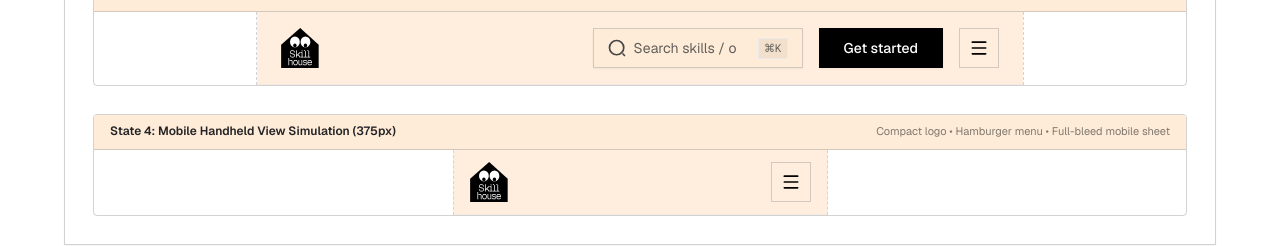
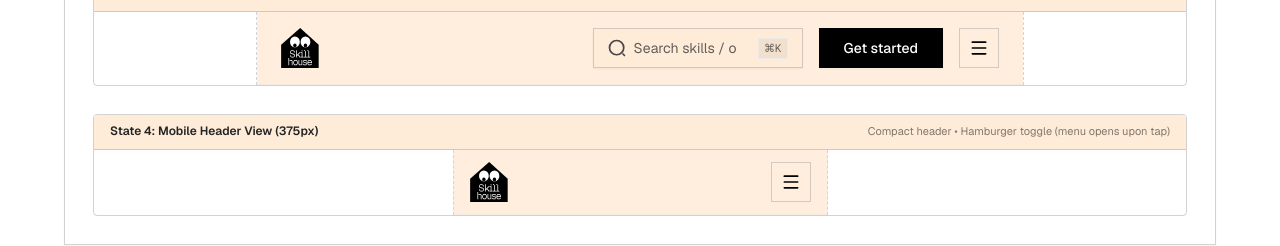
Before and after one commit to Cannon-Leo/Skillhouse, a Next.js app: page /design-system in a window 1280 px wide. Shown: the part 7660-7906 px from the top of the page. Built offline with nearby package versions, Linux system fonts and the light colour scheme.

Commit message:
docs: clarify mobile closed nav header in showcase

```diff
--- a/src/components/design-system/DesignSystemShowcase.tsx
+++ b/src/components/design-system/DesignSystemShowcase.tsx
@@ -758,11 +758,11 @@ export const DesignSystemShowcase: React.FC = () => {
             </div>
           </div>
 
-          {/* State 4: Mobile Handheld Simulation */}
+          {/* State 4: Mobile Closed Header State (375px) */}
           <div style={{ width: "100%", border: "1px solid var(--color-border)", borderRadius: "4px", overflow: "hidden" }}>
             <div style={{ padding: "8px 16px", background: "var(--color-surface-cream)", borderBottom: "1px solid var(--color-border)", display: "flex", justifyContent: "space-between", alignItems: "center" }}>
-              <span style={{ fontSize: "12px", fontWeight: 600 }}>State 4: Mobile Handheld View Simulation (375px)</span>
-              <span style={{ fontSize: "11px", color: "#7F776E" }}>Compact logo • Hamburger menu • Full-bleed mobile sheet</span>
+              <span style={{ fontSize: "12px", fontWeight: 600 }}>State 4: Mobile Header View (375px)</span>
+              <span style={{ fontSize: "11px", color: "#7F776E" }}>Compact header • Hamburger toggle (menu opens upon tap)</span>
             </div>
             <div style={{ maxWidth: "375px", margin: "0 auto", borderLeft: "1px dashed #D0D5DD", borderRight: "1px dashed #D0D5DD", background: "#FFEEDD" }}>
               <NavBar
```
